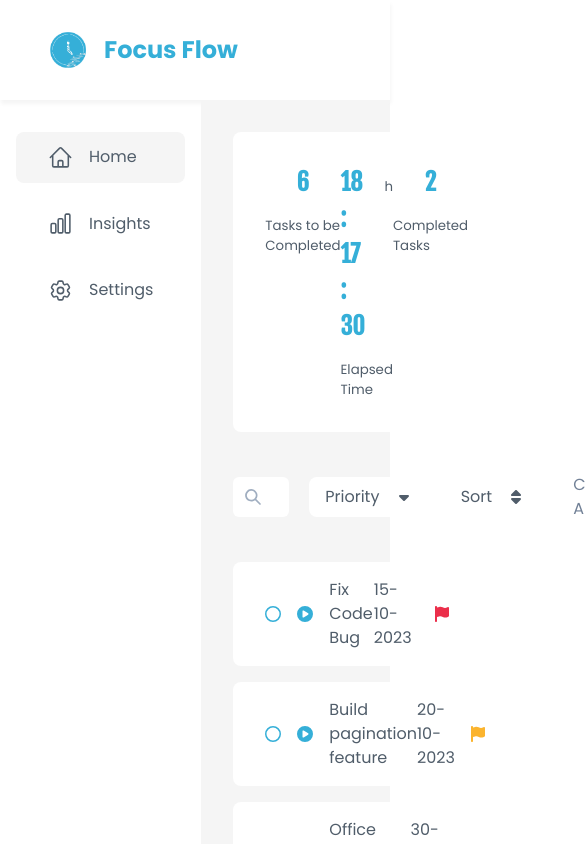
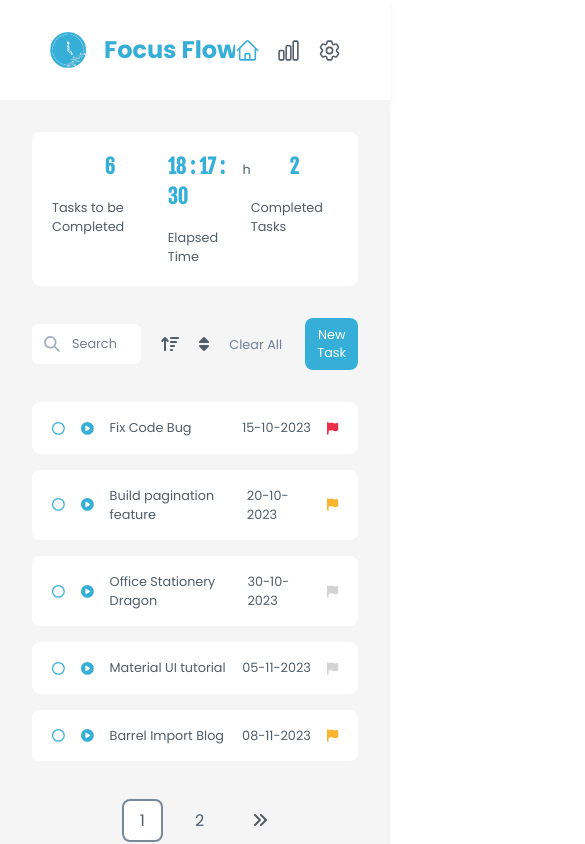
Before and after one commit to NeeshuSharmaa/focusFlow, a React (Vite) app: page / in a window 390 px wide. Shown: the top 844 px of the page, 585 px wide, since content can reach past the window. Built offline with nearby package versions, Linux system fonts and the light colour scheme.

Commit message:
style: responsiveness/home

```diff
--- a/src/App.css
+++ b/src/App.css
@@ -56,7 +56,7 @@ nav {
   display: flex;
   align-items: center;
   gap: 1rem;
-  padding: 0.8rem 1.5rem;
+  padding: 0.8rem;
   border: 0;
   border-radius: 1.5rem;
   background-color: var(--primary-blue);
@@ -152,3 +152,27 @@ nav {
 .gray-bg {
   background-color: var(--secondary-black);
 }
+.active-filter {
+  color: var(--primary-blue);
+}
+@media screen and (max-width: 992px) {
+  .main {
+    display: flex;
+    justify-content: center;
+  }
+}
+@media screen and (max-width: 768px) {
+  .primary-btn {
+    font-size: 0.8rem;
+  }
+}
+@media screen and (max-width: 600px) {
+  .primary-btn {
+    gap: 0.2rem;
+    border-radius: 0.5rem;
+    padding: 0.5rem;
+  }
+  .primary-btn > .fa-icon {
+    display: none;
+  }
+}
--- a/src/components/filters/Filters.jsx
+++ b/src/components/filters/Filters.jsx
@@ -1,4 +1,5 @@
 import {
+  faArrowUpWideShort,
   faCaretDown,
   faCaretUp,
   faSort,
@@ -21,7 +22,7 @@ import {
   Text,
 } from "@chakra-ui/react";
 import { SearchIcon } from "@chakra-ui/icons";
-import { clearFilters, dropDownHead, dropDownMain } from "./Styles";
+import { clearFilters, dropDownHead, dropDownMain, filterText } from "./Styles";
 
 export default function Filters({
   filters,
@@ -63,6 +64,10 @@ export default function Filters({
         <Input
           border="none"
           bgColor="white"
+          fontSize={{
+            base: "0.8rem",
+            md: "1rem",
+          }}
           value={filters.search}
           type="text"
           placeholder="Search"
@@ -121,9 +126,10 @@ export default function Filters({
             }))
           }
         >
-          <Text>Priority</Text>
+          <Text sx={filterText}>Priority</Text>
           <FontAwesomeIcon
-            icon={caretDown ? faCaretDown : faCaretUp} //not working? why
+            icon={faArrowUpWideShort}
+            className={caretDown.priority ? "" : "active-filter"}
           />
         </Flex>
         {!caretDown.priority && (
@@ -131,7 +137,7 @@ export default function Filters({
             <div
               className="outside-click"
               onClick={() =>
-                setCaretDown((prev) => ({
+                setCaretDown(() => ({
                   status: true,
                   sort: true,
                   priority: true,
@@ -168,8 +174,11 @@ export default function Filters({
             }))
           }
         >
-          <Text>Sort</Text>
-          <FontAwesomeIcon icon={faSort} />
+          <Text sx={filterText}>Sort</Text>
+          <FontAwesomeIcon
+            icon={faSort}
+            className={caretDown.sort ? "" : "active-filter"}
+          />
         </Flex>
 
         {!caretDown.sort && (
--- a/src/components/filters/Styles.js
+++ b/src/components/filters/Styles.js
@@ -2,8 +2,11 @@ export const dropDownHead = {
   gap: "1.2rem",
   alignItems: "center",
   color: "rgb(80 93 106)",
-  backgroundColor: "white",
-  padding: "0.5rem 1rem",
+  backgroundColor: {
+    base: "transparent",
+    md: "white",
+  },
+  padding: { base: 0, md: "0.5rem" },
   borderRadius: "0.5rem",
   cursor: "pointer",
 };
@@ -23,9 +26,24 @@ export const dropDownMain = {
 };
 
 export const clearFilters = {
-  backgroundColor: "white",
-  padding: "0.5rem 1rem",
+  backgroundColor: {
+    base: "transparent",
+    md: "white",
+  },
+  padding: { base: 0, md: "0.5rem" },
   borderRadius: "0.5rem",
   color: "gray.500",
   cursor: "pointer",
+  fontSize: {
+    base: "0.8rem",
+    md: "1rem",
+  },
 };
+
+export const filterText = {
+  display: {
+    base: "none",
+    sm: "none",
+    md: "block",
+  },
+};
--- a/src/components/sidebar/Sidebar.css
+++ b/src/components/sidebar/Sidebar.css
@@ -26,3 +26,35 @@
 
   border-radius: 0.5rem;
 }
+
+@media screen and (max-width: 992px) {
+  .sidebar {
+    position: fixed;
+    top: 25px;
+    left: unset;
+    right: 3rem;
+    width: max-content;
+    flex-direction: row;
+    height: max-content;
+    z-index: 6;
+    padding: 0;
+  }
+  .sidebar-child {
+    height: max-content;
+    padding: 0.8rem 1rem;
+  }
+  .sidebar-child > span {
+    display: none;
+  }
+  .active {
+    color: var(--primary-blue);
+  }
+}
+@media screen and (max-width: 992px) {
+  .sidebar-child {
+    padding: 0.8rem 0;
+  }
+  .active {
+    background-color: transparent;
+  }
+}
--- a/src/pages/home/Home.css
+++ b/src/pages/home/Home.css
@@ -3,6 +3,7 @@
   display: flex;
   flex-direction: column;
   gap: 2rem;
+  width: 100%;
 }
 .summary {
   display: flex;
@@ -75,3 +76,17 @@
   align-items: center;
   font-size: 0.8rem;
 }
+
+@media screen and (max-width: 600px) {
+  .summary {
+    padding: 1.25rem;
+  }
+  .summary-child > h1,
+  .summary-child > .summary-child-main > h1 {
+    font-size: 1.25rem;
+  }
+  .summary-child > small,
+  .summary-child > .summary-child-main > small {
+    font-size: 0.8rem;
+  }
+}
--- a/src/pages/home/components/task/Task.css
+++ b/src/pages/home/components/task/Task.css
@@ -38,3 +38,9 @@
 .task > div > .fa-icon {
   color: var(--primary-blue);
 }
+@media screen and (max-width: 600px) {
+  .task {
+    font-size: 0.8rem;
+    padding: 1rem 1.25rem;
+  }
+}
```
